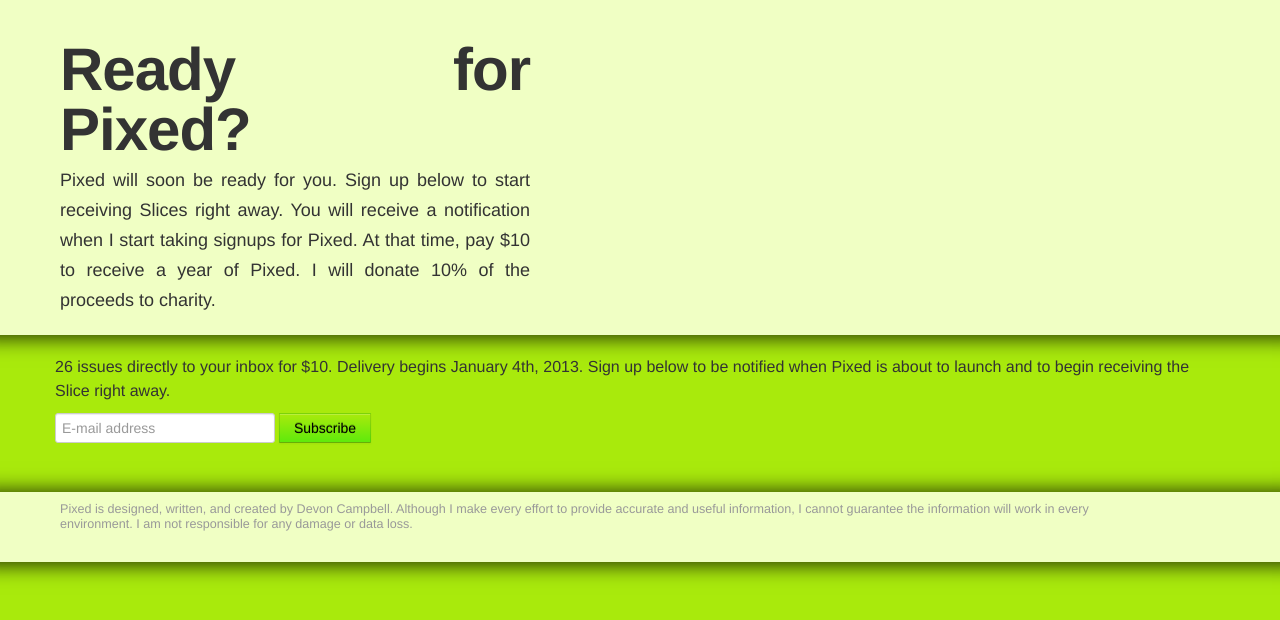
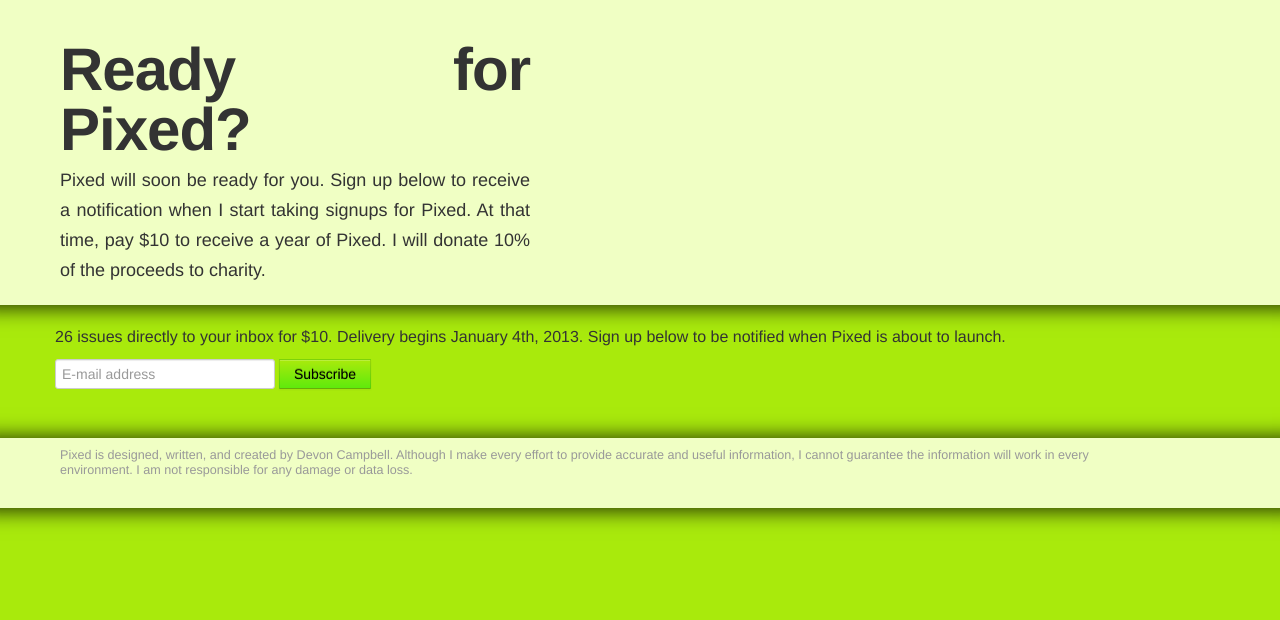
Before and after one commit to raddevon/pixed, a Python web app: template static/templates/pixed.html in a window 1280 px wide. Shown: the part 70-690 px from the top of the page. Run offline with Jinja, Linux system fonts and the light colour scheme; the template is opened without the code that fills it, so the values that code supplies are empty; some libraries are stand-ins or nearby versions.

Commit message:
Changes to marketing copy

```diff
--- a/static/templates/pixed.html
+++ b/static/templates/pixed.html
@@ -7,7 +7,7 @@
     <div class="row">
         <div class="span5 cta tj">
             <h1>Ready for Pixed?</h1>
-            <p>Pixed will soon be ready for you. Sign up below to start receiving Slices right away. You will receive a notification when I start taking signups for Pixed. At that time, pay $10 to receive a year of Pixed. I will donate 10% of the proceeds to charity.</p>
+            <p>Pixed will soon be ready for you. Sign up below to receive a notification when I start taking signups for Pixed. At that time, pay $10 to receive a year of Pixed. I will donate 10% of the proceeds to charity.</p>
         </div>
         <div class="span5">
             <img src="/static/img/logo.png" alt="Pixed: Your pixel education delivered!" class="flexible" />
@@ -21,14 +21,14 @@
         </div>
         <div class="span5 cta tj">
             <h1>Ready for Pixed?</h1>
-            <p>Pixed will soon be ready for you. Sign up below to start receiving Slices right away. You will receive a notification when I start taking signups for Pixed. At that time, pay $10 to receive a year of Pixed. I will donate 10% of the proceeds to charity.</p>
+            <p>Pixed will soon be ready for you. Sign up below to receive a notification when I start taking signups for Pixed. At that time, pay $10 to receive a year of Pixed. I will donate 10% of the proceeds to charity.</p>
         </div>
     </div>
 </div>
 {% endblock %}
 
 {% block content %}
-    <p>26 issues directly to your inbox for $10. Delivery begins January 4th, 2013. Sign up below to be notified when Pixed is about to launch and to begin receiving the Slice right away.</p>
+    <p>26 issues directly to your inbox for $10. Delivery begins January 4th, 2013. Sign up below to be notified when Pixed is about to launch.</p>
     <form action="http://pixed.us6.list-manage.com/subscribe/post?u=8c90f267855ba07f0a5ee028f&id=8263114162" method="post" id="mc-embedded-subscribe-form" name="mc-embedded-subscribe-form" class="validate" target="_blank" novalidate>
         <div class="mc-field-group">
             <label for="mce-EMAIL" class="hidden">E-mail address</label><input type="email" value="" name="EMAIL" class="required email" id="mce-EMAIL" placeholder="E-mail address"> <button type="submit" name="subscribe" id="mc-embedded-subscribe" class="btn btn-primary">Subscribe</button>
```
